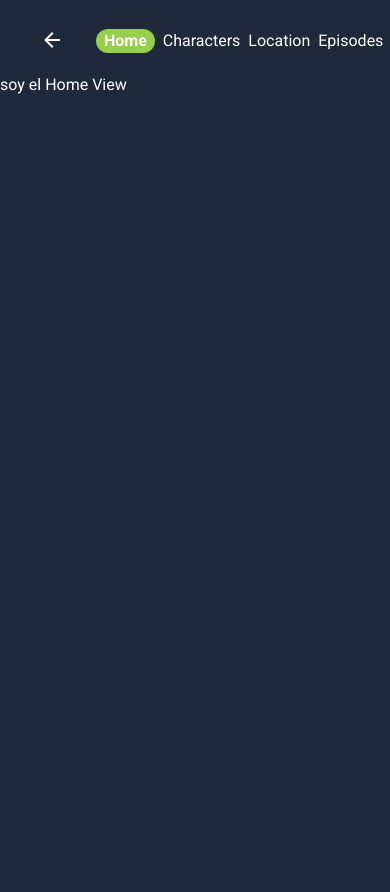
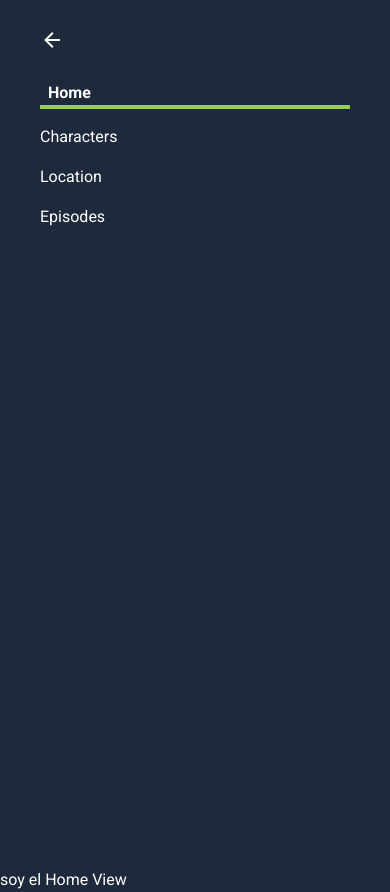
Before and after one commit to anthonygalin/Rick-and-morty-wiki, a Vue app: page /#/ in a window 390 px wide. Both pictures are taken after a click on the button 52 px from the left and 40 px from the top of the page. Before the commit the page ends 844 px from the top, so only its background shows below. Built offline with nearby package versions, Linux system fonts and the light colour scheme.

Commit message:
modified the mobile sidebar view created conditional for search created live or death tag.

```diff
--- a/src/components/header/Header.vue
+++ b/src/components/header/Header.vue
@@ -63,7 +63,7 @@
       <!--  NavBar Items  -->
       <div
         :class="openNavBar ? 'block' : 'hidden'"
-        class="w-full flex flex-grow gap-2 lg:flex"
+        class="w-full h-screen lg:h-0 flex flex-col gap-2 lg:flex lg:flex-row"
       >
         <!--   Back NavBar   -->
         <div class="block lg:hidden" :class="openNavBar ? 'block' : 'hidden'">
@@ -75,11 +75,11 @@
         <div
           v-for="link in headerLinks"
           :key="`Link-${link.title}`"
-          class="grid content-center lg:hover:scale-105 lg:transition lg:delay-125"
+          class="grid content-center mx-6 mt-2 lg:m-0 lg:hover:scale-105 lg:transition lg:delay-125"
         >
           <router-link
             :to="link.link"
-            exact-active-class="bg-secondary px-2 rounded-full font-semi-bold"
+            exact-active-class="border-b-4 border-b-secondary lg:bg-secondary px-2 lg:rounded-t-2xl lg:rounded-b-md font-semi-bold"
           >
             {{ link.title }}
           </router-link>
--- a/src/components/shared/ItemCard.vue
+++ b/src/components/shared/ItemCard.vue
@@ -1,11 +1,17 @@
 <template>
-  <div id="item-card" class="flex flex-col hover:transform">
+  <div id="item-card" class="flex flex-col hover:transform relative">
     <img
       v-if="item.image"
       class="rounded-full w-auto"
       :src="item.image"
       :alt="`characterImg:${item.name}`"
     />
+    <span
+      v-if="item.status"
+      class="absolute left-3/4 rounded-t-2xl text-lg px-0.5 font-semi-bold"
+      :class="liveOrDeath"
+      >{{ item.status[0] }}</span
+    >
     <h1
       class="text-sm truncate text-center mt-2 px-2 border-2 border-primary rounded bg-black/50"
     >
@@ -23,5 +29,14 @@ export default {
       required: true,
     },
   },
+  computed: {
+    liveOrDeath() {
+      if (this.item.status === "Alive") {
+        return "bg-success";
+      } else {
+        return this.item.status === "Dead" ? "bg-error" : "bg-grey";
+      }
+    },
+  },
 };
 </script>
--- a/src/store/index.js
+++ b/src/store/index.js
@@ -66,8 +66,11 @@ export default new Vuex.Store({
       commit("setNewPage", newPage);
     },
     searchCharacter({ state, commit }) {
-      let character = state.currentCharacter;
-      commit("setFindedCharacter", character);
+      if (state.pageId === 1) {
+        let character = state.currentCharacter;
+        commit("setFindedCharacter", character);
+      }
+      state.pageId = 1;
     },
   },
   modules: {},
--- a/src/views/CharactersView.vue
+++ b/src/views/CharactersView.vue
@@ -54,7 +54,7 @@ export default {
   },
   beforeMount() {
     this.$store.dispatch("getCharacters");
-    this.currentPage = this.$store.getters.currentPage;
+    this.currentPage = this.$store.state.pageId;
   },
 };
 </script>
```
